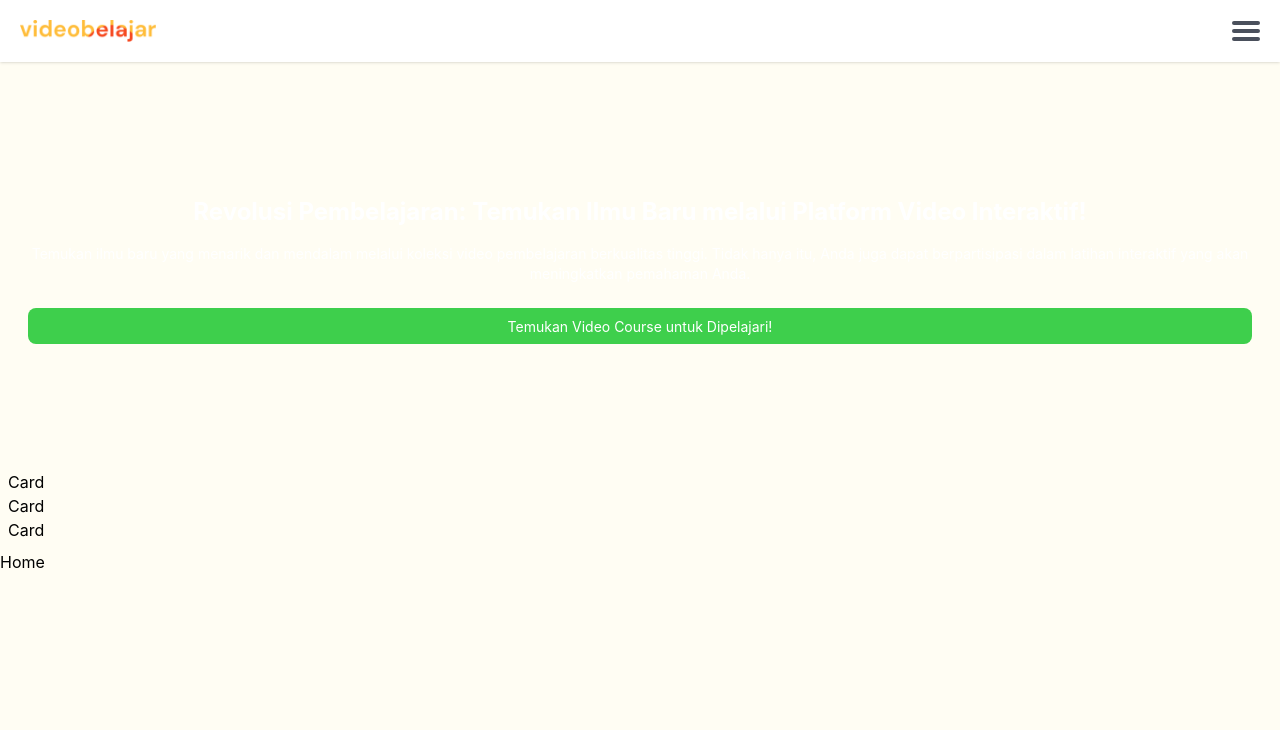
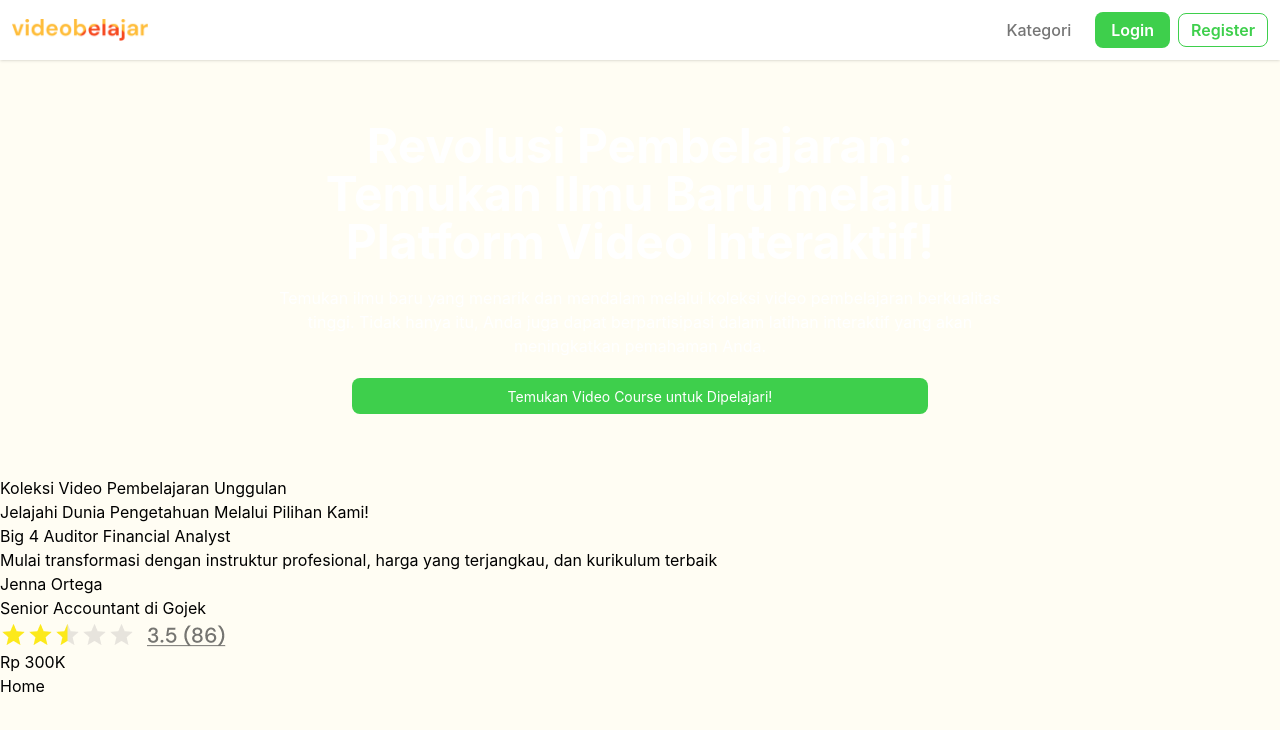
Before and after one commit to tutanakhmen/videobelajar.com, a React (Vite) app: page / in a window 1280 px wide. Shown: the top 730 px of the page. Built offline with nearby package versions, Linux system fonts and the light colour scheme.

Commit message:
feat: card component

```diff
--- a/src/component/Button.jsx
+++ b/src/component/Button.jsx
@@ -1,11 +1,13 @@
 
 export default function Button({ onClick, children, variant }) {
-    const colors = {
-        primary: "text-white bg-[#3ECF4C]",
-        secondary: "text-[#3ECF4C] bg-[#E2FCD9CC]",
-        default: "text-black bg-white border border-black"
+    const type = {
+        primary: "text-white bg-[#3ECF4C] p-1.5 w-full rounded-lg",
+        secondary: "text-[#3ECF4C] bg-[#E2FCD9CC] p-1.5 w-full rounded-lg",
+        default: "text-black bg-white border border-[#F1F1F1] p-1.5 w-full rounded-lg",
+        registerHome: "bg-white text-[#3ECF4C] border-[0.5px] border-solid border-[#3ECF4C] font-semibold rounded-lg px-3 py-1",
+        loginHome: "text-white bg-[#3ECF4C] font-semibold px-4 py-1.5 rounded-lg",
+        category: "text-[#333333AD] px-4 py-1 font-medium",
     }
-    console.log(colors[variant])
-  return <button className={`mt-2 p-1.5 w-full ${colors[variant]} rounded-lg`}
+  return <button className={`${type[variant]}`}
   onClick={onClick}>{children}</button>;
 }
--- a/src/component/Card.jsx
+++ b/src/component/Card.jsx
@@ -1,9 +1,25 @@
-export default function Card () {
-    return (
+import imgRating from "../assets/rating.png"
+
+export default function Card() {
+  return (
+    <div className="">
+      <img src="" alt="" />
+      <h4>Big 4 Auditor Financial Analyst</h4>
+      <p>
+        Mulai transformasi dengan instruktur profesional, harga yang terjangkau,
+        dan kurikulum terbaik
+      </p>
+      <div>
         <div>
-            <h1>Card</h1>
-            <h1>Card</h1>
-            <h1>Card</h1>
+            <h4>Jenna Ortega</h4>
+            <p>Senior Accountant di Gojek</p>
         </div>
-    )
+      </div>
+
+      <div>
+        <img src={imgRating} alt="" />
+        <h3>Rp 300K</h3>
+      </div>
+    </div>
+  );
 }
--- /dev/null
+++ b/src/component/Cards.jsx
@@ -0,0 +1,13 @@
+import Card from "./Card";
+
+const Cards = () => {
+  return (
+    <div>
+      <h1>Koleksi Video Pembelajaran Unggulan</h1>
+      <p>Jelajahi Dunia Pengetahuan Melalui Pilihan Kami!</p>
+      <Card />
+    </div>
+  );
+};
+
+export default Cards;
--- a/src/component/Hero.jsx
+++ b/src/component/Hero.jsx
@@ -3,27 +3,31 @@ import bgHero from "../assets/hero.jpg";
 const Hero = () => {
   return (
     <div
-      className="flex flex-col items-center justify-center text-center h-100 gap-4 p-5 rounded-lg bg-cover bg-center  text-white"
+      className="xl:container xl:mx-auto m-2 flex items-center justify-center text-center h-100 gap-4 p-5 rounded-lg bg-cover bg-center  text-white"
       style={{
         backgroundImage: `linear-gradient(rgba(0, 0, 0, 0.7)), url(${bgHero})`,
       }}
     >
-      <h2 className="font-bold text-2xl">
+      <div className="flex flex-col items-center justify-center text-center gap-5 max-w-3xl">
+        <h2 className="font-bold text-2xl md:text-5xl">
           Revolusi Pembelajaran: Temukan Ilmu Baru melalui Platform Video
           Interaktif!
         </h2>
-      <p className="text-sm">
+        <p className="text-sm md:text-base">
           Temukan ilmu baru yang menarik dan mendalam melalui koleksi video
           pembelajaran berkualitas tinggi. Tidak hanya itu, Anda juga dapat
-        berpartisipasi dalam latihan interaktif yang akan meningkatkan pemahaman
-        Anda.
+          berpartisipasi dalam latihan interaktif yang akan meningkatkan
+          pemahaman Anda.
         </p>
+        <div className="w-full md:max-w-xl">
           <Button variant="primary">
             <span className="text-sm text-center">
               Temukan Video Course untuk Dipelajari!
             </span>
           </Button>
         </div>
+      </div>
+    </div>
   );
 };
 
--- a/src/component/Navbar.jsx
+++ b/src/component/Navbar.jsx
@@ -24,27 +24,38 @@ export default function Navbar({ pages }) {
   }
 
   return (
-    <nav className="bg-white shadow-sm p-2">
-      <div className="container mx-auto p-3 flex justify-between relative">
+    <nav className="bg-white shadow-sm">
+      <div className="container mx-auto p-3 flex justify-between items-center relative">
         <Link to="/">
           <img src={logoImage} alt="" className="w-34" />
         </Link>
 
         {!isAuth && (
-          <button onClick={hamburger}>
+          <div className="flex flex-row items-center justify-center">
+          <button onClick={hamburger} className="md:hidden">
             <div className="flex flex-col gap-1">
               <span className="w-7 h-1 bg-[#4A505C] rounded-2xl"></span>
               <span className="w-7 h-1 bg-[#4A505C] rounded-2xl"></span>
               <span className="w-7 h-1 bg-[#4A505C] rounded-2xl"></span>
             </div>
           </button>
+
+          <div className="hidden md:flex flex-row items-center gap-2">
+            <Button variant="category">Kategori</Button>
+            <Button onClick={btnLogin} variant="loginHome">Login</Button>
+            <Button onClick={btnRegister} variant="registerHome" >Register</Button>
+          </div>
+
+          </div>
+
+
         )}
         {isMenuOpen && (
-          <div className="flex flex-col absolute top-10 right-2  gap-0.5 px-3 py-2 bg-white rounded-lg">
-            <Button onClick={btnLogin} variant="primary">
+          <div className="flex flex-col absolute top-10 right-2 gap-0.5 px-3 py-2 bg-white rounded-lg">
+            <Button onClick={btnLogin} variant="loginHome">
               Masuk
             </Button>
-            <Button onClick={btnRegister} variant="secondary">
+            <Button onClick={btnRegister} variant="registerHome">
               Register
             </Button>
           </div>
--- a/src/pages/Home.jsx
+++ b/src/pages/Home.jsx
@@ -1,4 +1,4 @@
-import Card from "../component/Card";
+import Cards from "../component/Cards";
 import Hero from "../component/Hero";
 import Navbar from "../component/navbar";
 
@@ -7,9 +7,9 @@ const Home = () => {
   return (
     <div>
       <Navbar pages="home" />
-      <div className="m-2">
+      <div>
       <Hero />
-      <Card />
+      <Cards />
 
       </div>
       <h1>Home</h1>
```
Also changed, not shown: src/pages/Login.jsx (+8 -11 lines), src/assets/rating.png (added). Lines whose indentation alone changed are shown as unchanged.
